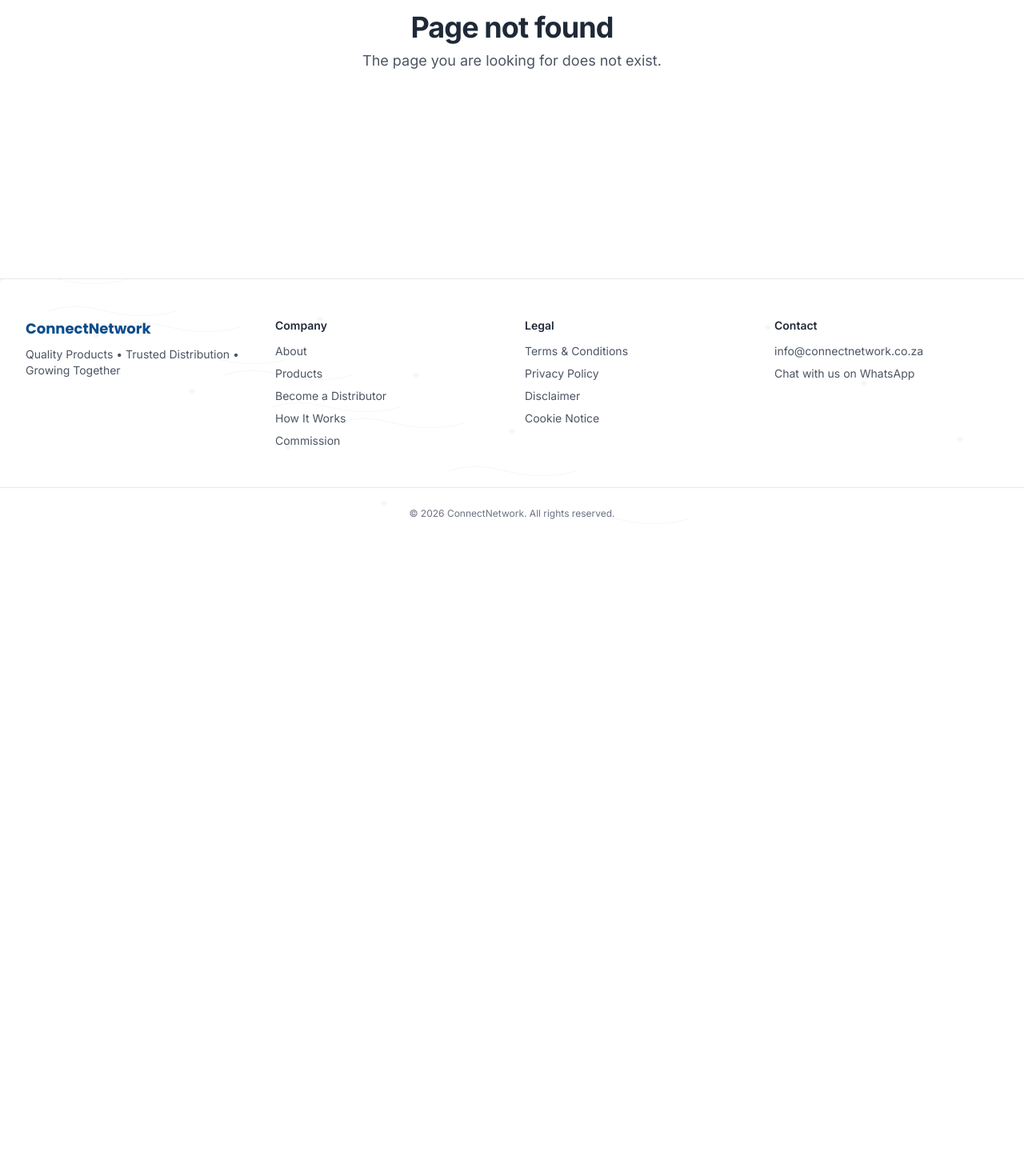
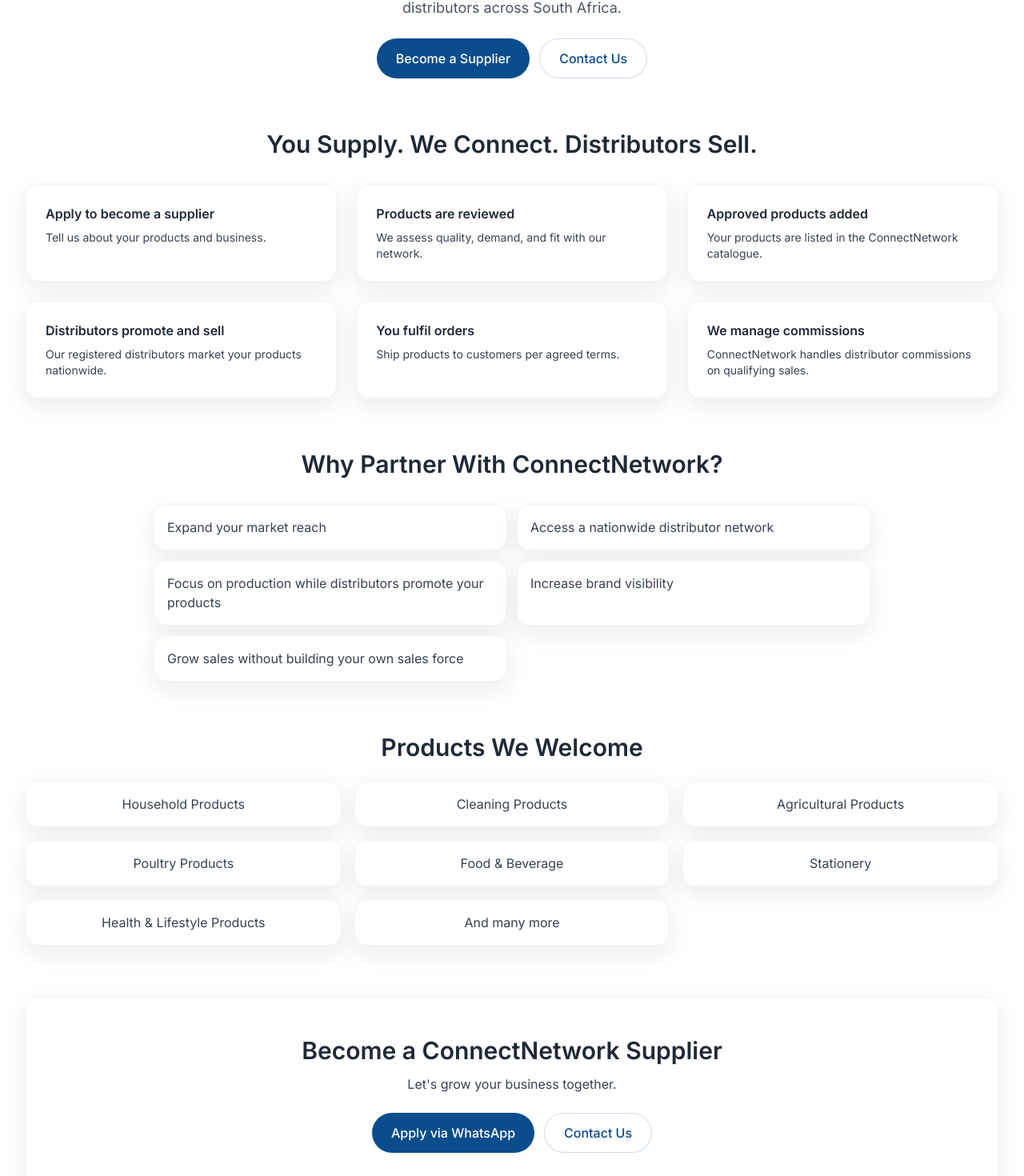
Before and after one commit to nejabobo-eng/connectnetwork, a Next.js app: page /suppliers in a window 1280 px wide. Before the commit this address had no page. Shown: the part 212-1682 px from the top of the page at 80% size. Before the commit the page ends 886 px from the top, so only its background shows below. Built offline with nearby package versions, Linux system fonts and the light colour scheme.

Commit message:
Add Distributor Journey and Vision sections; create Suppliers landing page with CTA and flow; add Suppliers to nav, footer, and sitemap

```diff
--- a/app/layout.tsx
+++ b/app/layout.tsx
@@ -59,6 +59,7 @@
 				<li><Link href="/about">About</Link></li>
 				<li><Link href="/products">Products</Link></li>
 				<li><Link href="/#distributor-registration">Become a Distributor</Link></li>
+				<li><Link href="/suppliers">Suppliers</Link></li>
 				<li><Link href="/#how-it-works">How It Works</Link></li>
 				<li><Link href="/#commission">Commission</Link></li>
 			  </ul>
--- a/app/sitemap.ts
+++ b/app/sitemap.ts
@@ -2,6 +2,6 @@
 
 export default function sitemap(): MetadataRoute.Sitemap {
   const base = 'https://connectnetwork.co.za'
-  const pages = ['','/about','/products','/contact']
+	const pages = ['','/about','/products','/suppliers','/contact']
   return pages.map(p => ({ url: base + p, changeFrequency: 'weekly', priority: p === '' ? 1 : 0.7 }))
 }
--- /dev/null
+++ b/app/suppliers/Client.tsx
@@ -0,0 +1,81 @@
+"use client"
+import Link from 'next/link'
+import { motion } from 'framer-motion'
+
+export default function SuppliersClient(){
+  return (
+	<div className="container-section py-16">
+	  <section className="text-center max-w-4xl mx-auto">
+		<h1 className="section-title"><span className="bg-gradient-to-r from-primary to-secondary bg-clip-text text-transparent">Grow Your Sales Through ConnectNetwork</span></h1>
+		<p className="section-subtitle mt-3">ConnectNetwork helps suppliers reach more customers through our growing network of independent distributors across South Africa.</p>
+		<div className="mt-6 flex justify-center gap-3">
+		  <a href="https://wa.me/27745513626?text=Hello%20ConnectNetwork.%20I%20am%20interested%20in%20becoming%20a%20supplier.%20Please%20share%20the%20next%20steps." target="_blank" rel="noopener noreferrer" className="btn btn-primary">Become a Supplier</a>
+		  <Link href="/contact?subject=Supplier%20Partnership" className="btn btn-ghost">Contact Us</Link>
+		</div>
+	  </section>
+
+	  <section className="mt-16">
+		<h2 className="text-2xl md:text-3xl font-semibold text-center">You Supply. We Connect. Distributors Sell.</h2>
+		<div className="grid md:grid-cols-3 gap-6 mt-8">
+		  {[
+			{t:'Apply to become a supplier',d:'Tell us about your products and business.'},
+			{t:'Products are reviewed',d:'We assess quality, demand, and fit with our network.'},
+			{t:'Approved products added',d:'Your products are listed in the ConnectNetwork catalogue.'},
+			{t:'Distributors promote and sell',d:'Our registered distributors market your products nationwide.'},
+			{t:'You fulfil orders',d:'Ship products to customers per agreed terms.'},
+			{t:'We manage commissions',d:'ConnectNetwork handles distributor commissions on qualifying sales.'},
+		  ].map((s,i)=> (
+			<motion.div key={s.t} className="card p-6" initial={{y:12,opacity:0}} whileInView={{y:0,opacity:1}} viewport={{once:true}} transition={{delay:i*0.05}}>
+			  <div className="font-semibold">{s.t}</div>
+			  <div className="text-gray-700 mt-2 text-sm">{s.d}</div>
+			</motion.div>
+		  ))}
+		</div>
+	  </section>
+
+	  <section className="mt-16">
+		<h2 className="text-2xl md:text-3xl font-semibold text-center">Why Partner With ConnectNetwork?</h2>
+		<ul className="grid md:grid-cols-2 gap-3 mt-8 text-gray-700 max-w-4xl mx-auto">
+		  {[
+			'Expand your market reach',
+			'Access a nationwide distributor network',
+			'Focus on production while distributors promote your products',
+			'Increase brand visibility',
+			'Grow sales without building your own sales force',
+		  ].map(x=> (
+			<li key={x} className="card p-4">{x}</li>
+		  ))}
+		</ul>
+	  </section>
+
+	  <section className="mt-16">
+		<h2 className="text-2xl md:text-3xl font-semibold text-center">Products We Welcome</h2>
+		<div className="grid sm:grid-cols-2 md:grid-cols-3 gap-4 mt-6 text-gray-700">
+		  {[
+			'Household Products',
+			'Cleaning Products',
+			'Agricultural Products',
+			'Poultry Products',
+			'Food & Beverage',
+			'Stationery',
+			'Health & Lifestyle Products',
+			'And many more',
+		  ].map(x=> (
+			<div key={x} className="card p-4 text-center">{x}</div>
+		  ))}
+		</div>
+	  </section>
+
+	  <section className="mt-16 text-center">
+		<div className="card p-8 md:p-12">
+		  <h3 className="text-2xl md:text-3xl font-semibold">Become a ConnectNetwork Supplier</h3>
+		  <p className="mt-3 text-gray-700">Let's grow your business together.</p>
+		  <div className="mt-6 flex justify-center gap-3">
+			<a href="https://wa.me/27745513626?text=Hello%20ConnectNetwork.%20I%20am%20interested%20in%20becoming%20a%20supplier.%20Please%20share%20the%20next%20steps." target="_blank" rel="noopener noreferrer" className="btn btn-primary">Apply via WhatsApp</a>
+			<Link href="/contact?subject=Supplier%20Partnership" className="btn btn-ghost">Contact Us</Link>
+		  </div>
+		</div>
+	  </section>
+	</div>
+  )
+}
--- /dev/null
+++ b/app/suppliers/page.tsx
@@ -0,0 +1,6 @@
+export const metadata = { title: 'Suppliers — ConnectNetwork', alternates: { canonical: 'https://connectnetwork.co.za/suppliers' } } as const
+import SuppliersClient from './Client'
+
+export default function SuppliersPage(){
+  return <SuppliersClient />
+}
--- a/components/NavLinksClient.tsx
+++ b/components/NavLinksClient.tsx
@@ -9,6 +9,7 @@
 	{href:'/#distributor-registration',label:'Become a Distributor'},
 	{href:'/#how-it-works',label:'How It Works'},
 	{href:'/#commission',label:'Commission'},
+	{href:'/suppliers',label:'Suppliers'},
 	{href:'/about',label:'About'},
   ]
   return (
--- a/components/pages/HomeClient.tsx
+++ b/components/pages/HomeClient.tsx
@@ -58,6 +58,27 @@
 		</div>
 	  </section>
 
+	<section className="container-section py-12" aria-labelledby="distributor-journey">
+	  <div className="card p-8 text-center">
+		<h3 id="distributor-journey" className="text-xl md:text-2xl font-semibold">Distributor Journey</h3>
+		<div className="mt-4 grid gap-3 text-gray-700">
+		  {[
+			'Register for R300',
+			'Receive Your Distributor ID',
+			'Access the Product Catalogue',
+			'Choose Products to Distribute',
+			'Sell to Customers',
+			'Earn Commission',
+		  ].map((step,i)=> (
+			<div key={step} className="flex items-center justify-center gap-3">
+			  <span>{step}</span>
+			  {i<5 && <span aria-hidden className="text-gray-400">↓</span>}
+			</div>
+		  ))}
+		</div>
+	  </div>
+	</section>
+
 	  <section id="how-it-works" className="container-section py-20">
 		<SectionTitle title="How ConnectNetwork Works" center />
 		<div className="grid md:grid-cols-5 gap-6 mt-10">
@@ -75,6 +96,13 @@
 		  ))}
 		</div>
 	  </section>
+
+	<section className="container-section py-20" aria-labelledby="vision">
+	  <SectionTitle title="Building South Africa's Distribution Network" center />
+	  <div id="vision" className="mt-6 max-w-3xl mx-auto text-center text-gray-700 leading-relaxed">
+		Our vision is to connect quality suppliers with motivated distributors, creating opportunities for businesses to grow and communities to access great products.
+	  </div>
+	</section>
 
 		<section className="bg-gray-50 py-20">
 		<div className="container-section">
```
